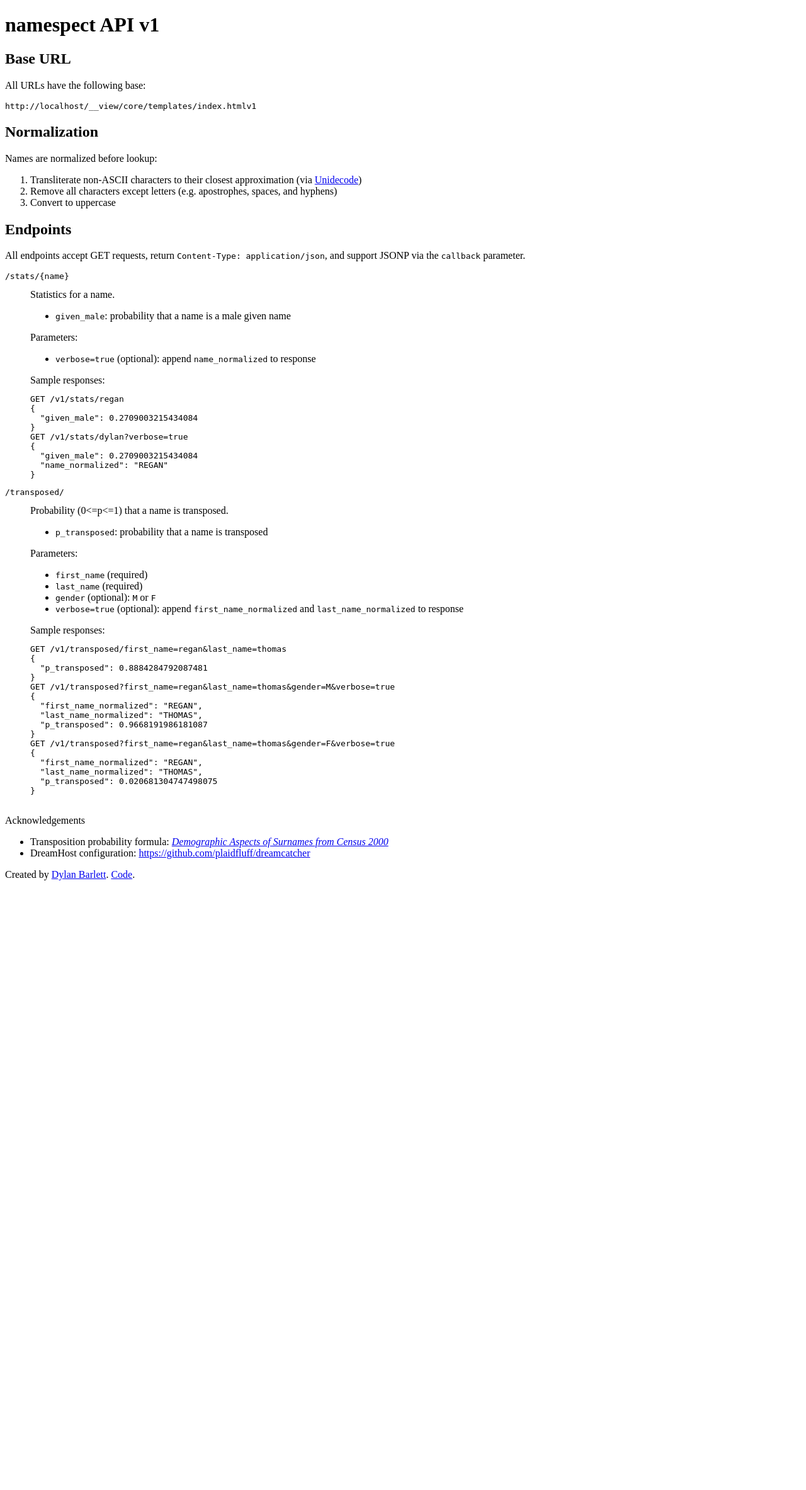
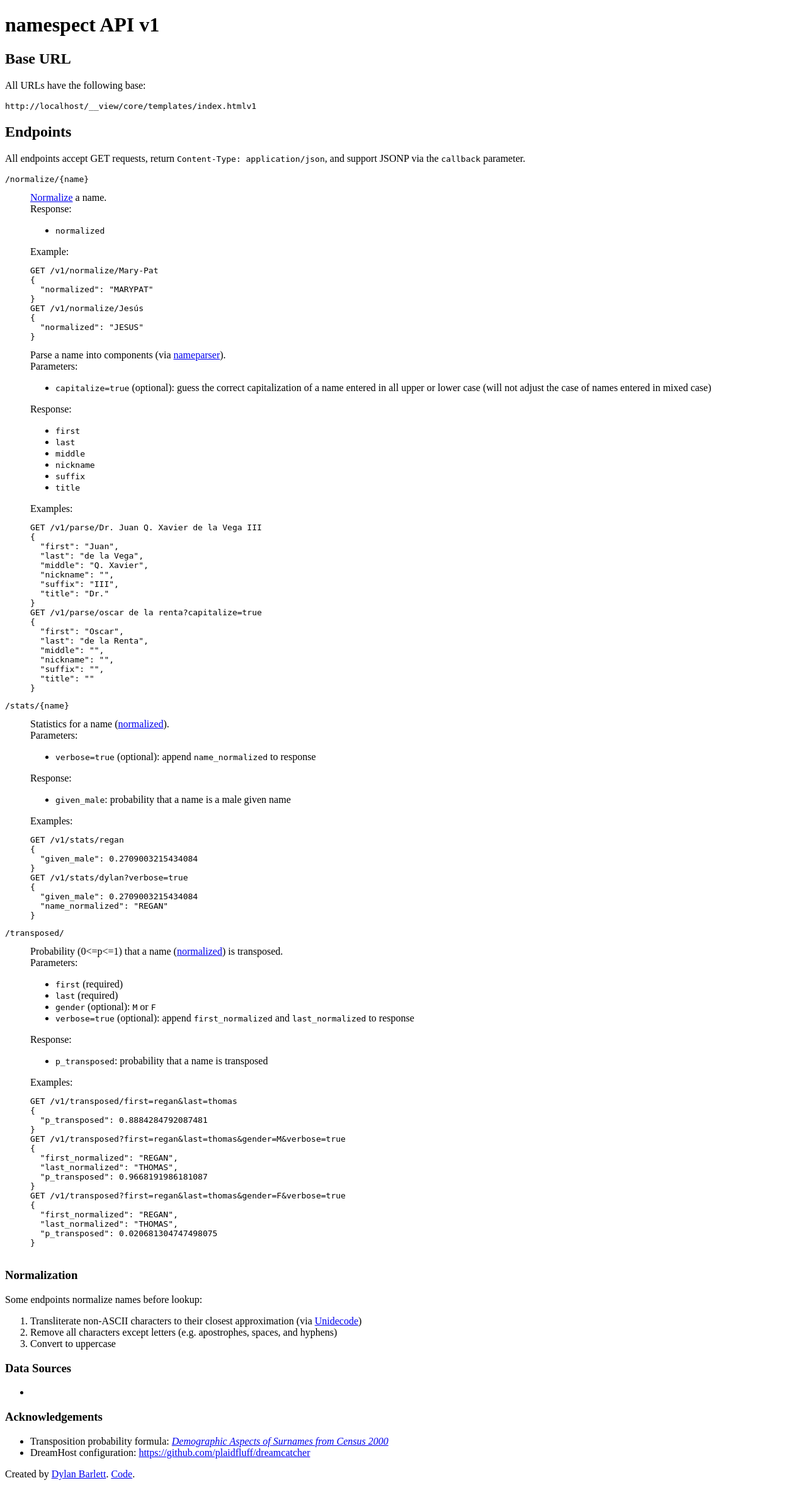
Before and after one commit to dbarlett/namespect, a Flask app: template core/templates/index.html in a window 1280 px wide. Shown: the whole page at 63% size. Before the commit the page ends 1398 px from the top, so only its background shows below. Run offline with Flask 2, Linux system fonts and the light colour scheme; the template is opened without the code that fills it, so the values that code supplies are empty; parts of the project's set-up code (start-up, migrations or seed data) failed here and were passed over.

Commit message:
Add nameparser support and change parameters for consistency

```diff
--- a/core/templates/index.html
+++ b/core/templates/index.html
@@ -40,29 +40,79 @@
 <body>
     <h1>namespect API v1</h1>
     <h2>Base URL</h2>
-    <p>All URLs have the following base:<br><pre>{{ request.url }}v1</pre></p>
-    <h2>Normalization</h2>
-    <p>Names are normalized before lookup:
-    <ol>
-        <li>Transliterate non-ASCII characters to their closest approximation (via <a href="https://pypi.python.org/pypi/Unidecode">Unidecode</a>)</li>
-        <li>Remove all characters except letters (e.g. apostrophes, spaces, and hyphens)</li>
-        <li>Convert to uppercase</li>
-    </ol>
+    <p>All URLs have the following base:</p><pre>{{ request.url }}v1</pre>
     <h2>Endpoints</h2>
     <p>All endpoints accept GET requests, return <code>Content-Type: application/json</code>, and support JSONP via the <code>callback</code> parameter.</p>
     <dl>
-        <dt><pre>/stats/{name}</pre></dt>
-        <dd>Statistics for a name.
+       <dt><pre>/normalize/{name}</pre></dt>
+        <dd><a href="#normalization">Normalize</a> a name.</dd>
+        <dd>Response:
             <ul>
-                <li><code>given_male</code>: probability that a name is a male given name
+                <li><code>normalized</code></li>
             </ul>
         </dd>
+        <dd>Example:
+        <pre>
+GET /v1/normalize/Mary-Pat
+{
+  "normalized": "MARYPAT"
+}
+GET /v1/normalize/Jesús
+{
+  "normalized": "JESUS"
+}
+</pre>
+        </dd>
+        <dd>Parse a name into components (via <a href="http://nameparser.readthedocs.org/en/latest/index.html">nameparser</a>).</dd>
+        <dd>Parameters:
+            <ul>
+                <li><code>capitalize=true</code> (optional): guess the correct capitalization of a name entered in all upper or lower case (will not adjust the case of names entered in mixed case)</li>
+            </ul>
+        </dd>
+        <dd>Response:
+            <ul>
+                <li><code>first</code></li>
+                <li><code>last</code></li>
+                <li><code>middle</code></li>
+                <li><code>nickname</code></li>
+                <li><code>suffix</code></li>
+                <li><code>title</code></li>
+            </ul>
+        </dd>
+        <dd>Examples:
+        <pre>
+GET /v1/parse/Dr. Juan Q. Xavier de la Vega III
+{
+  "first": "Juan",
+  "last": "de la Vega",
+  "middle": "Q. Xavier",
+  "nickname": "",
+  "suffix": "III",
+  "title": "Dr."
+}
+GET /v1/parse/oscar de la renta?capitalize=true
+{
+  "first": "Oscar",
+  "last": "de la Renta",
+  "middle": "",
+  "nickname": "",
+  "suffix": "",
+  "title": ""
+}</pre>
+        </dd>
+        <dt><pre>/stats/{name}</pre></dt>
+        <dd>Statistics for a name (<a href="#normalization">normalized</a>).</dd>
         <dd>Parameters:
             <ul>
                 <li><code>verbose=true</code> (optional): append <code>name_normalized</code> to response</li>
             </ul>
         </dd>
-        <dd>Sample responses:
+        <dd>Response:
+            <ul>
+                <li><code>given_male</code>: probability that a name is a male given name</li>
+            </ul>
+        </dd>
+        <dd>Examples:
         <pre>
 GET /v1/stats/regan
 {
@@ -75,41 +125,53 @@ GET /v1/stats/dylan?verbose=true
 }</pre>
         </dd>
         <dt><pre>/transposed/</pre></dt>
-        <dd>Probability (0<=p<=1) that a name is transposed.
-           <ul>
-                <li><code>p_transposed</code>: probability that a name is transposed
+        <dd>Probability (0&lt;=p&lt;=1) that a name (<a href="#normalization">normalized</a>) is transposed.</dd>
+        <dd>Parameters:
+            <ul>
+                <li><code>first</code> (required)</li>
+                <li><code>last</code> (required)</li>
+                <li><code>gender</code> (optional): <code>M</code> or <code>F</code></li>
+                <li><code>verbose=true</code> (optional): append <code>first_normalized</code> and <code>last_normalized</code> to response</li>
             </ul>
         </dd>
-        <dd>Parameters:
-            <ul>
-                <li><code>first_name</code> (required)</li>
-                <li><code>last_name</code> (required)</li>
-                <li><code>gender</code> (optional): <code>M</code> or <code>F</code></li>
-                <li><code>verbose=true</code> (optional): append <code>first_name_normalized</code> and <code>last_name_normalized</code> to response</li>
+        <dd>Response:
+           <ul>
+                <li><code>p_transposed</code>: probability that a name is transposed</li>
             </ul>
         </dd>
-        <dd>Sample responses:
+        <dd>Examples:
         <pre>
-GET /v1/transposed/first_name=regan&last_name=thomas
+GET /v1/transposed/first=regan&amp;last=thomas
 {
   "p_transposed": 0.8884284792087481
 }
-GET /v1/transposed?first_name=regan&last_name=thomas&gender=M&verbose=true
+GET /v1/transposed?first=regan&amp;last=thomas&amp;gender=M&amp;verbose=true
 {
-  "first_name_normalized": "REGAN",
-  "last_name_normalized": "THOMAS",
+  "first_normalized": "REGAN",
+  "last_normalized": "THOMAS",
   "p_transposed": 0.9668191986181087
 }
-GET /v1/transposed?first_name=regan&last_name=thomas&gender=F&verbose=true
+GET /v1/transposed?first=regan&amp;last=thomas&amp;gender=F&amp;verbose=true
 {
-  "first_name_normalized": "REGAN",
-  "last_name_normalized": "THOMAS",
+  "first_normalized": "REGAN",
+  "last_normalized": "THOMAS",
   "p_transposed": 0.020681304747498075
 }
         </pre>
         </dd>
     </dl>
-    <p>Acknowledgements</p>
+    <h3 id="normalization">Normalization</h3>
+    <p>Some endpoints normalize names before lookup:
+    <ol>
+        <li>Transliterate non-ASCII characters to their closest approximation (via <a href="https://pypi.python.org/pypi/Unidecode">Unidecode</a>)</li>
+        <li>Remove all characters except letters (e.g. apostrophes, spaces, and hyphens)</li>
+        <li>Convert to uppercase</li>
+    </ol>
+    <h3>Data Sources</h3>
+    <ul>
+        <li><a href=""></a></li>
+    </ul>
+    <h3>Acknowledgements</h3>
     <ul>
         <li>Transposition probability formula: <i><a href="http://www2.census.gov/topics/genealogy/2000surnames/surnames.pdf">Demographic Aspects of Surnames from Census 2000</a></i></li>
         <li>DreamHost configuration: <a href="https://github.com/plaidfluff/dreamcatcher">https://github.com/plaidfluff/dreamcatcher</a></li>
--- a/core/utils.py
+++ b/core/utils.py
@@ -62,6 +62,6 @@ def p_transposed(first_name, last_name, gender=None, verbose=False):
         "p_transposed": 1 - ((r_1 * r_2) / (1 + r_1 * r_2))
     }
     if verbose:
-        response["first_name_normalized"] = normalize_name(first_name)
-        response["last_name_normalized"] = normalize_name(last_name)
+        response["first_normalized"] = normalize_name(first_name)
+        response["last_normalized"] = normalize_name(last_name)
     return response
--- a/requirements.txt
+++ b/requirements.txt
@@ -8,4 +8,5 @@ Unidecode==0.4.18
 Werkzeug==0.11.1
 argparse==1.2.1
 itsdangerous==0.24
+nameparser==0.3.11
 wsgiref==0.1.2
```
Also changed, not shown: core/views.py (+21 -12 lines).
